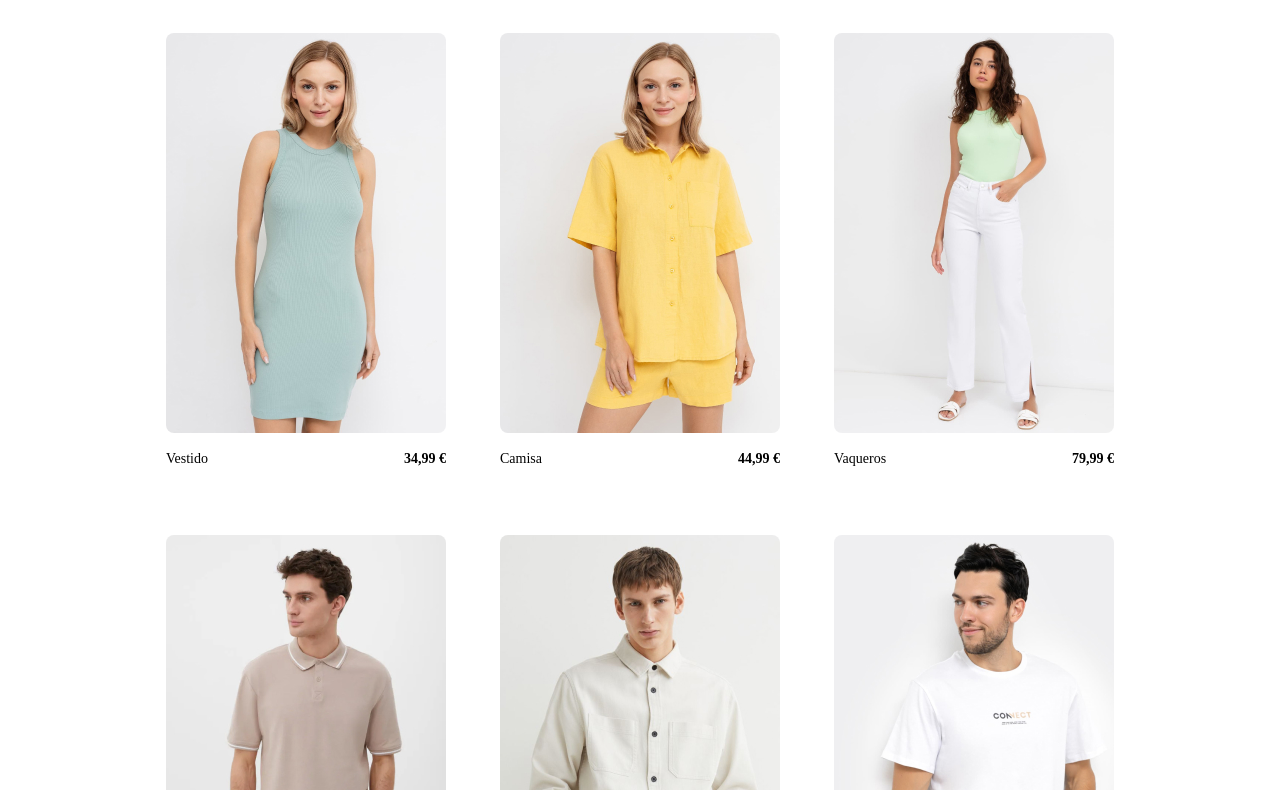
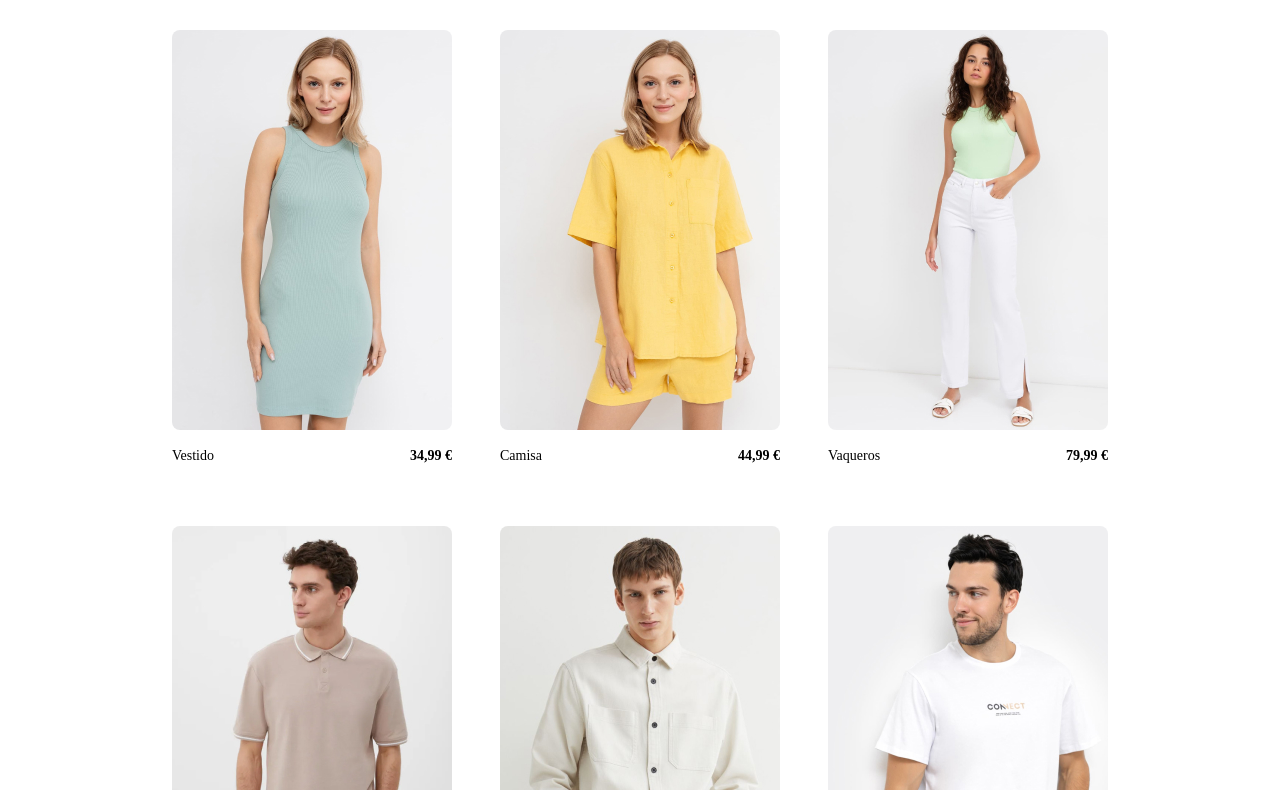
Before and after one commit to adriadc190715/bootcampJavascript.modulo1, a plain HTML site: page index.html in a window 1280 px wide. Shown: the part 217-1007 px from the top of the page. Drawn offline with Linux system fonts and the light colour scheme.

Commit message:
correcciones dos

```diff
--- a/mystyle.css
+++ b/mystyle.css
@@ -12,7 +12,7 @@
 }
 
 main {
-  margin: 16px;
+  margin: 24px;
 }
 
 .navbar {
@@ -66,7 +66,7 @@ img:hover {
 }
 
 .grid-item {
-  margin: 27px;
+  margin: 24px;
 }
 
 h1 {
```
